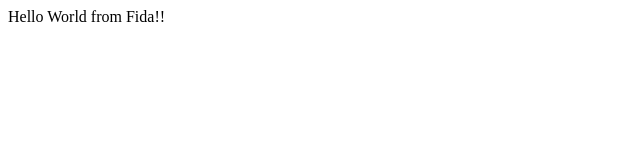
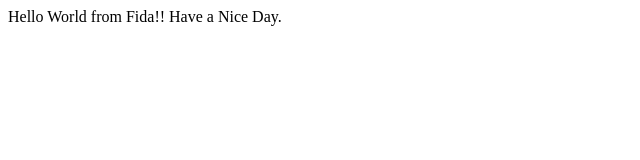
Before and after one commit to ranafida/Full-StackDev2020, a plain HTML site: page index.html in a window 1280 px wide. Shown: the whole page, without its empty margins (0-640 px from the left). Drawn offline with Linux system fonts and the light colour scheme.

Commit message:
Update index.html

```diff
--- a/index.html
+++ b/index.html
@@ -6,6 +6,7 @@
 <body>
     <div>
         Hello World from Fida!!
+        Have a Nice Day.
     </div>
 
 </body>
```
